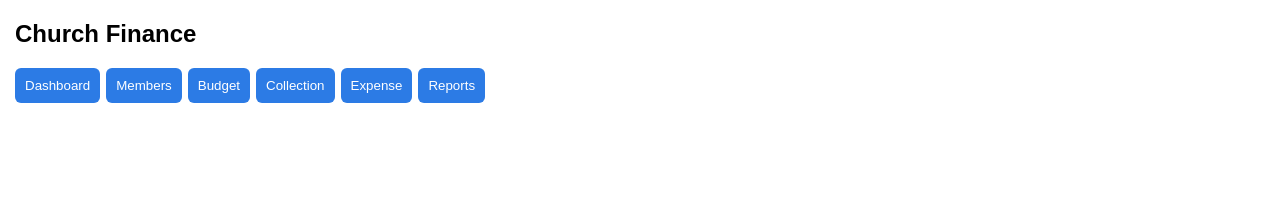
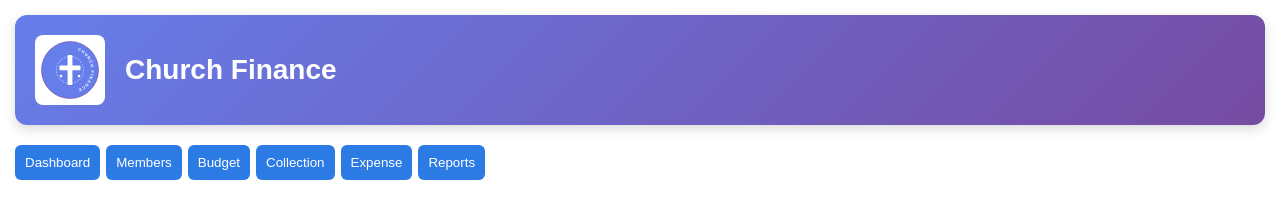
Before and after one commit to geogeorgev/bca_finance, a plain HTML site: page index.html in a window 1280 px wide. Drawn offline with nearby package versions, Linux system fonts and the light colour scheme.

Commit message:
church finance system

```diff
--- a/index.html
+++ b/index.html
@@ -21,7 +21,12 @@
 
 <body>
 
-<h2>Church Finance</h2>
+<div class="header">
+    <div class="logo-container">
+        <img id="headerLogo" src="logo.svg" alt="Church Logo" class="logo">
+    </div>
+    <h1>Church Finance</h1>
+</div>
 
 <div class="menu">
 
--- a/js/reports.js
+++ b/js/reports.js
@@ -247,6 +247,11 @@ const pageWidth = pdf.internal.pageSize.getWidth()
 const pageHeight = pdf.internal.pageSize.getHeight()
 let yPosition = 20
 
+// Add logo
+addLogoPDF(pdf, pageWidth)
+
+yPosition = 50
+
 // Header
 pdf.setFontSize(16)
 pdf.text("ANNUAL CONTRIBUTION STATEMENT", pageWidth / 2, yPosition, { align: "center" })
@@ -423,6 +428,11 @@ for(const member of activeMembers){
   const pageHeight = pdf.internal.pageSize.getHeight()
   let yPosition = 20
 
+  // Add logo
+  addLogoPDF(pdf, pageWidth)
+
+  yPosition = 50
+
   // Header
   pdf.setFontSize(16)
   pdf.text("ANNUAL CONTRIBUTION STATEMENT", pageWidth / 2, yPosition, { align: "center" })
--- a/js/utils.js
+++ b/js/utils.js
@@ -25,3 +25,28 @@ html += "</select>"
 return html
 
 }
+
+/* ADD LOGO TO PDF */
+function addLogoPDF(pdf, pageWidth) {
+  const logoImg = document.getElementById("headerLogo")
+
+  if(logoImg && logoImg.src){
+    try {
+      // Create a canvas to convert the image
+      const canvas = document.createElement("canvas")
+      const ctx = canvas.getContext("2d")
+      const img = new Image()
+
+      img.onload = function() {
+        ctx.drawImage(img, 0, 0)
+        const imgData = canvas.toDataURL("image/png")
+        // Add image to PDF (positioned at top)
+        pdf.addImage(imgData, "PNG", pageWidth / 2 - 15, 10, 30, 30)
+      }
+
+      img.src = logoImg.src
+    } catch(e) {
+      console.log("Logo image could not be added to PDF")
+    }
+  }
+}
--- a/style.css
+++ b/style.css
@@ -1,6 +1,39 @@
 body{
 font-family:Arial;
-margin:15px;
+margin:0;
+padding:15px;
+}
+
+.header {
+  background: linear-gradient(135deg, #667eea 0%, #764ba2 100%);
+  color: white;
+  padding: 20px;
+  border-radius: 12px;
+  display: flex;
+  align-items: center;
+  gap: 20px;
+  margin-bottom: 20px;
+  box-shadow: 0 4px 12px rgba(0,0,0,0.15);
+}
+
+.logo-container {
+  display: flex;
+  align-items: center;
+  justify-content: center;
+}
+
+.logo {
+  height: 60px;
+  width: auto;
+  background: white;
+  padding: 5px;
+  border-radius: 8px;
+}
+
+.header h1 {
+  margin: 0;
+  font-size: 28px;
+  flex: 1;
 }
 
 .menu{
```
Also changed, not shown: logo.svg (added).
